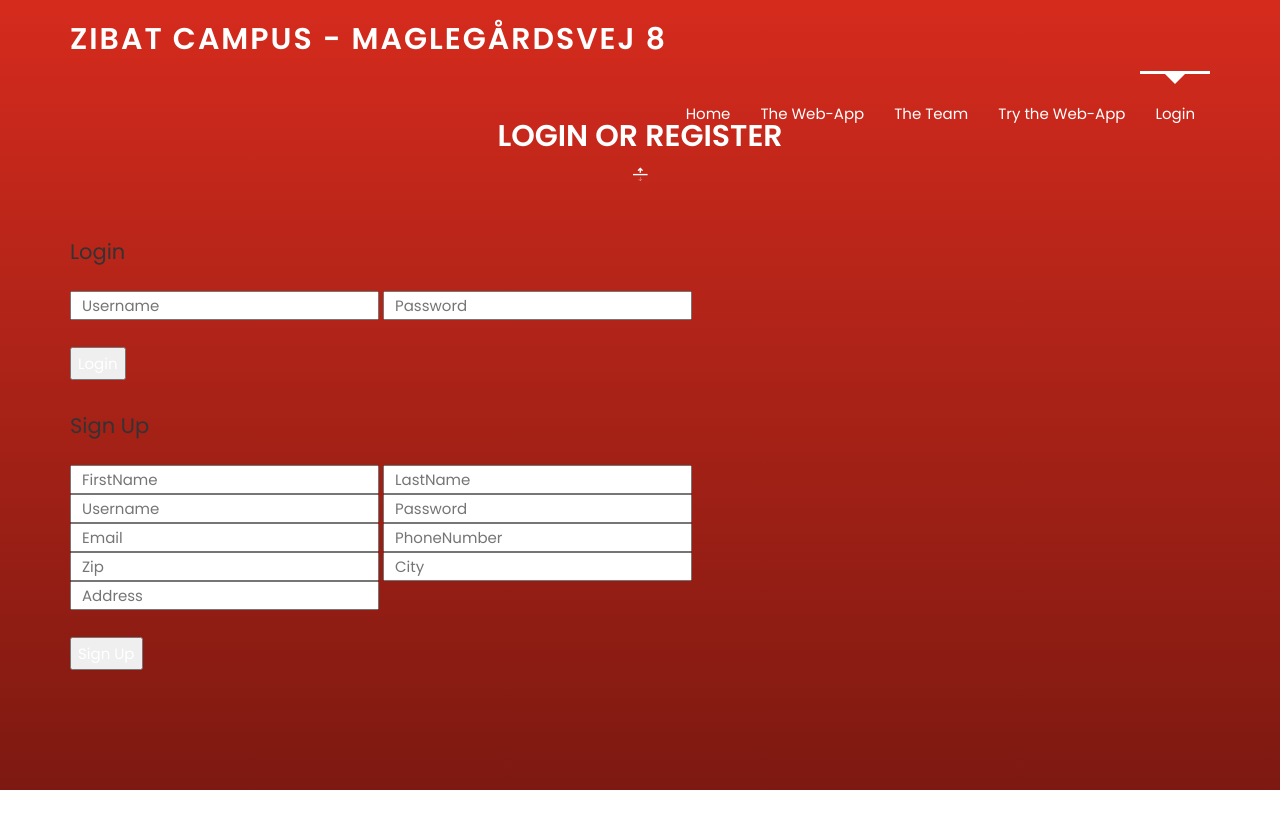
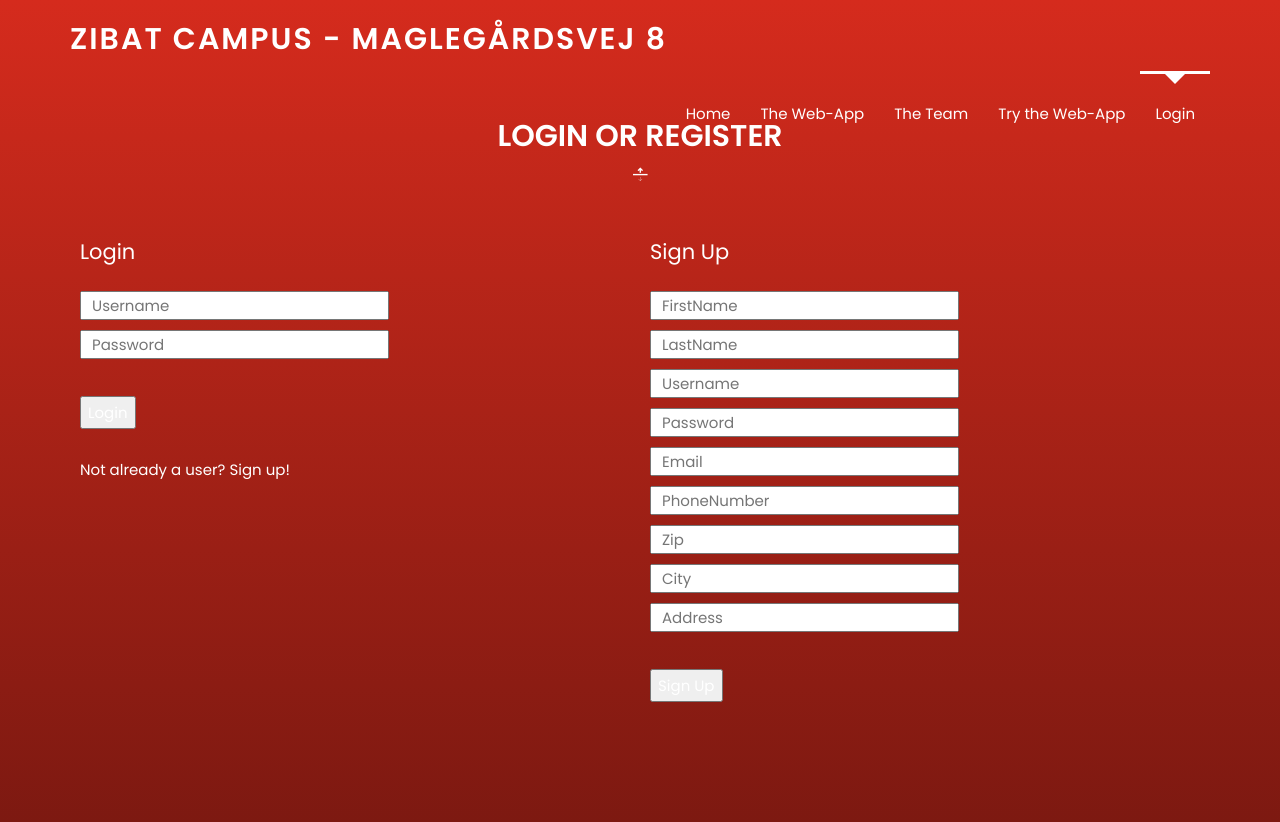
Before and after one commit to qitsuk/Mandatory-Campus-Project, a PHP site: page /login.html in a window 1280 px wide. Before the commit the page ends 790 px from the top, so only its background shows below. Run offline with PHP 8.4, Linux system fonts and the light colour scheme.

Commit message:
login styling

```diff
--- a/web/vrar/login.html
+++ b/web/vrar/login.html
@@ -73,7 +73,7 @@
                 </div>
             </div>
 
-<form1 action="login.php" method="post">
+<form1 action="login.php" method="post" class="float-left">
 
         <legend>Login</legend>
         <input type="text" class="login" name="Username" placeholder="Username">
@@ -81,13 +81,11 @@
         <br>
         <br>
         <button type="submit">Login</button>
-
+		<br><br>
+   <p> Not already a user? Sign up!</p>
 </form1>
 
-
-<br><br>
-
-<form2 action="signup.php" method="post">
+<form2 action="signup.php" method="post" class="float-left">
 
         <legend>Sign Up</legend>
         <input type="text" class="login" name="FirstName" placeholder="FirstName">
@@ -97,9 +95,9 @@
         <input type="password" class="login" name="Password" placeholder="Password">
         <br>
         <input type="email" class="login" name="Email" placeholder="Email">
-        <input type="number" class="login" name="PhoneNumber" placeholder="PhoneNumber">
+        <input type="text" class="login" name="PhoneNumber" placeholder="PhoneNumber">
         <br>
-        <input type="number" class="login" name="Zip" placeholder="Zip">
+        <input type="text" class="login" name="Zip" placeholder="Zip">
         <input type="text" class="login" name="City" placeholder="City">
         <br>
         <input type="text" class="login" name="Address" placeholder="Address">
--- a/web/vrar/style.css
+++ b/web/vrar/style.css
@@ -984,4 +984,16 @@
 
 input {
 	padding-left: 10px;
+	margin-bottom:10px;
+	margin-right:10px;
 }
+.float-left{
+	float:left;
+	margin-top:50px;
+	padding-left:10px;
+	margin:auto;
+	width:50%;
+}
+legend{
+	color:white;
+}
```
